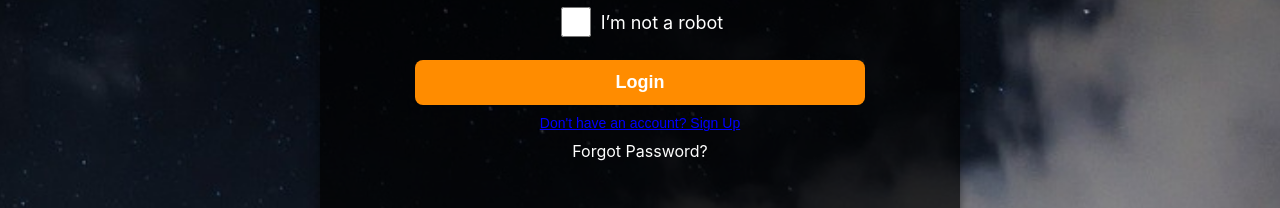
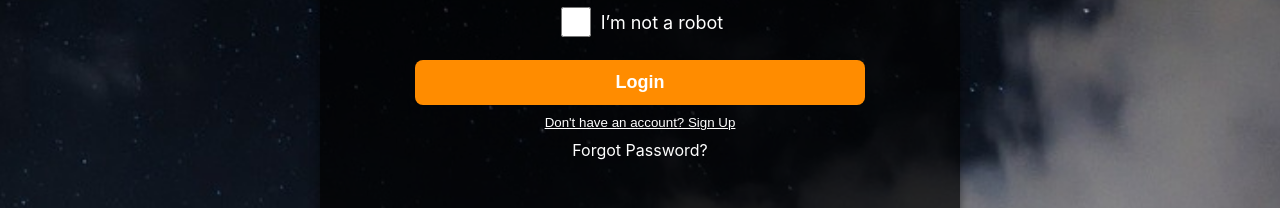
Before and after one commit to vm5/finalsite, a React (Create React App) app: page / in a window 1280 px wide. Shown: the part 2071-2279 px from the top of the page. Built offline with nearby package versions, Linux system fonts and the light colour scheme.

Commit message:
Update verification.jsx

```diff
--- a/src/verification.jsx
+++ b/src/verification.jsx
@@ -13,10 +13,12 @@ import {addDoc, collection, getDocs,query,where } from 'firebase/firestore';
 const SwitchAuthMode = styled.button`
   background: none;
   border: none;
-  color: #00f;
+  color: white;
   cursor: pointer;
   text-decoration: underline;
-  font-size: 14px;
+  font-size: 20px
+  font-family:'Verdana';
+  font-weight:'bold';
   margin-top: 10px;
   padding: 0;
 `;
```
